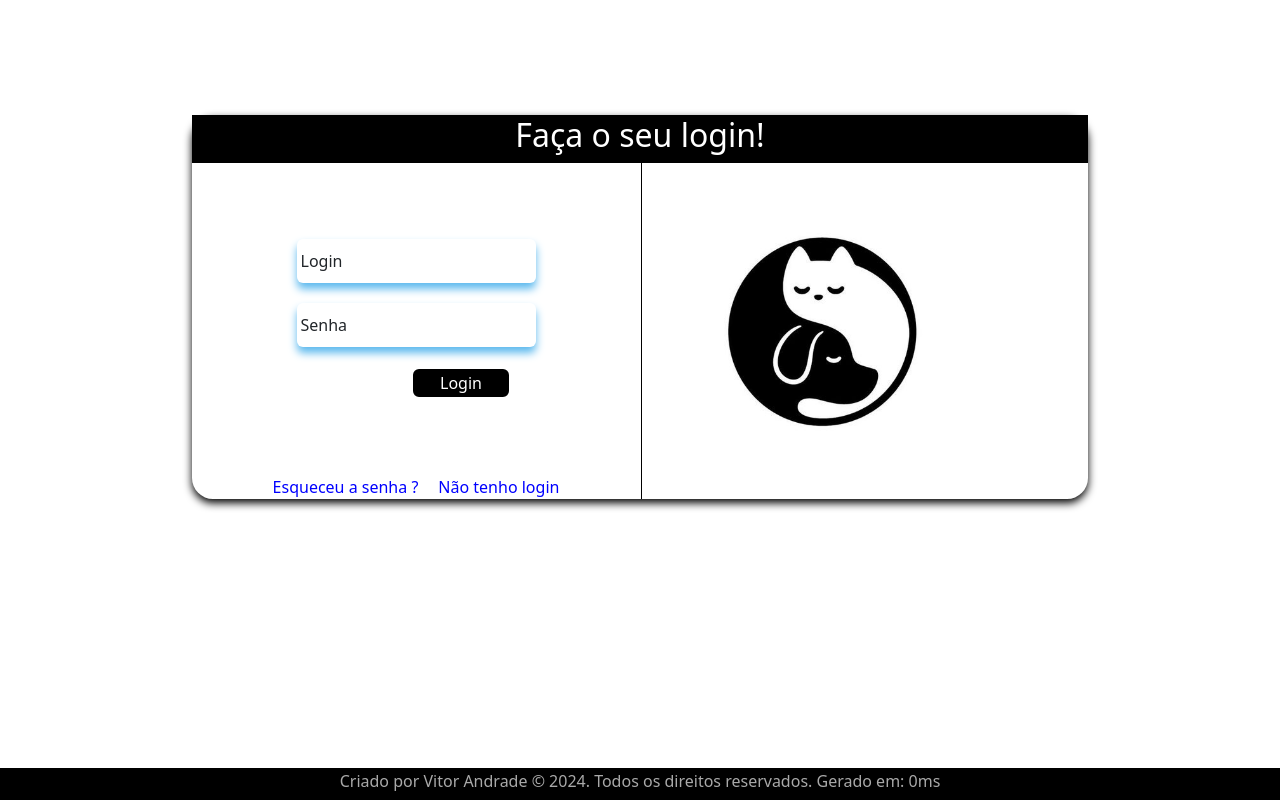
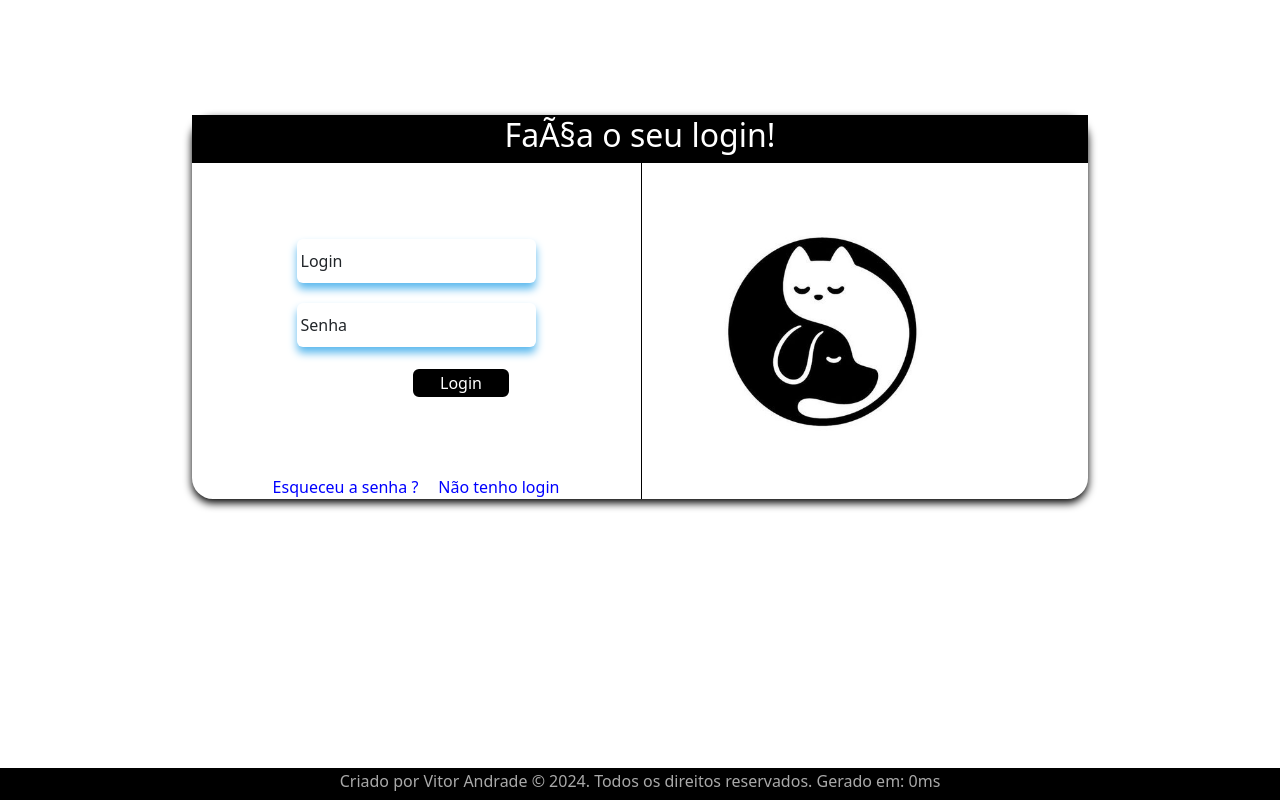
Before and after one commit to agadelhaa/frontend-multiplataformas-2, a Vue app: page /#/login in a window 1280 px wide. Built offline with nearby package versions, Linux system fonts and the light colour scheme.

Commit message:
atualização

```diff
--- a/src/components/CadastroLogin.vue
+++ b/src/components/CadastroLogin.vue
@@ -57,7 +57,7 @@ methods:{
             break;
 
         case this.user.login === null:
-            mensagem = 'Login não encontrado';
+            mensagem = 'Login nÃ£o encontrado';
             break;
 
         default:
--- a/src/components/TelaCadastro.vue
+++ b/src/components/TelaCadastro.vue
@@ -3,7 +3,7 @@
         <div class="cadastro">
             <div class="titulo-login">
                 <h2 class="titulo">
-                    Faça o seu login!
+                    FaÃ§a o seu login!
                 </h2>
             </div>
             <div class="componentes-cadastro">
```
Also changed, not shown: 1 other file (tests, documents, lock files or other folders).
